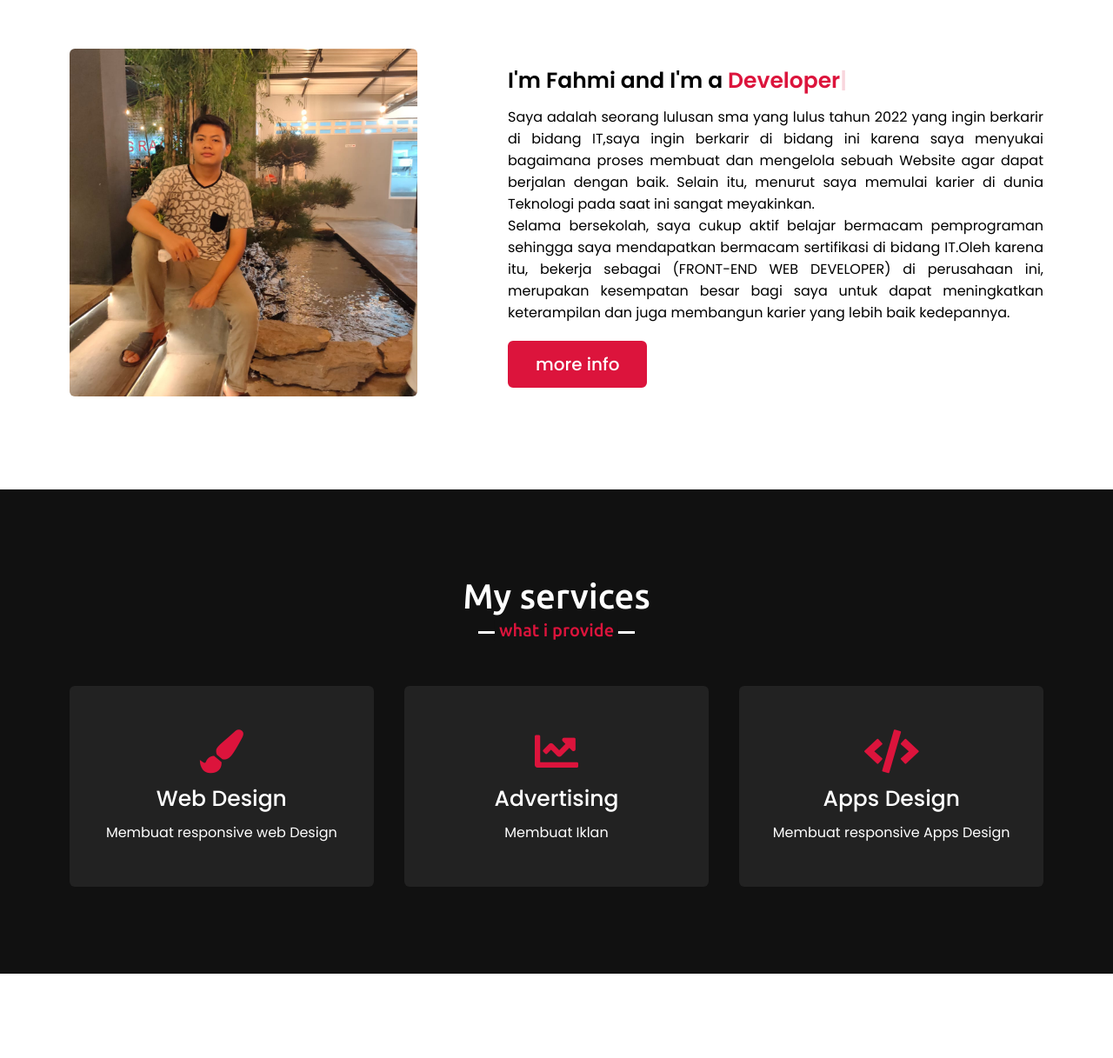
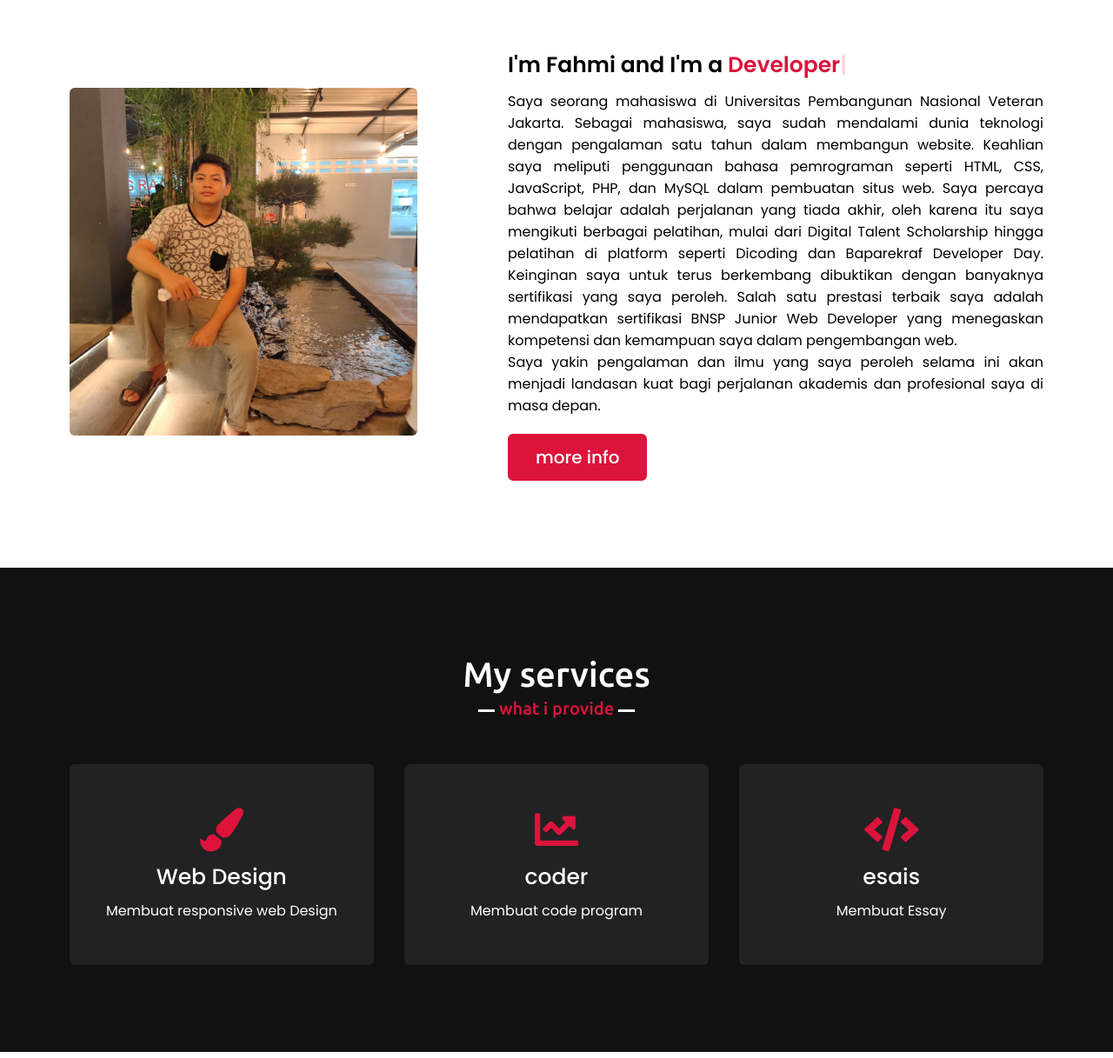
Before and after one commit to fhmi18/Webportfolio.github.io, a plain HTML site: page index.html in a window 1280 px wide. Shown: the part 970-2187 px from the top of the page at 87% size. Drawn offline with nearby package versions, Linux system fonts and the light colour scheme.

Commit message:
Update index.html

```diff
--- a/index.html
+++ b/index.html
@@ -56,8 +56,8 @@
                 </div>
                 <div class="column right">
                     <div class="text">I'm Fahmi and I'm a <span class="typing-2"></span></div>
-                    <p>Saya adalah seorang lulusan sma yang lulus tahun 2022 yang ingin berkarir di bidang IT,saya ingin berkarir di bidang ini karena saya menyukai bagaimana proses membuat dan mengelola sebuah Website agar dapat berjalan dengan baik. Selain itu, menurut saya memulai karier di dunia Teknologi pada saat ini sangat meyakinkan.
-                    <br>Selama bersekolah, saya cukup aktif belajar bermacam pemprograman sehingga saya mendapatkan bermacam sertifikasi di bidang IT.Oleh karena itu, bekerja sebagai (FRONT-END WEB DEVELOPER) di perusahaan ini, merupakan kesempatan besar bagi saya untuk dapat meningkatkan keterampilan dan juga membangun karier yang lebih baik kedepannya.</p>
+                    <p>Saya seorang mahasiswa di Universitas Pembangunan Nasional Veteran Jakarta. Sebagai mahasiswa, saya sudah mendalami dunia teknologi dengan pengalaman satu tahun dalam membangun website. Keahlian saya meliputi penggunaan bahasa pemrograman seperti HTML, CSS, JavaScript, PHP, dan MySQL dalam pembuatan situs web. Saya percaya bahwa belajar adalah perjalanan yang tiada akhir, oleh karena itu saya mengikuti berbagai pelatihan, mulai dari Digital Talent Scholarship hingga pelatihan di platform seperti Dicoding dan Baparekraf Developer Day. Keinginan saya untuk terus berkembang dibuktikan dengan banyaknya sertifikasi yang saya peroleh. Salah satu prestasi terbaik saya adalah mendapatkan sertifikasi BNSP Junior Web Developer yang menegaskan kompetensi dan kemampuan saya dalam pengembangan web.
+                    <br> Saya yakin pengalaman dan ilmu yang saya peroleh selama ini akan menjadi landasan kuat bagi perjalanan akademis dan profesional saya di masa depan.</p>
                     <a href="#">more info</a>
                 </div>
             </div>
@@ -79,15 +79,15 @@
                 <div class="card">
                     <div class="box">
                         <i class="fas fa-chart-line"></i>
-                        <div class="text">Advertising</div>
-                        <p>Membuat Iklan</p>
+                        <div class="text">coder</div>
+                        <p>Membuat code program</p>
                     </div>
                 </div>
                 <div class="card">
                     <div class="box">
                         <i class="fas fa-code"></i>
-                        <div class="text">Apps Design</div>
-                        <p>Membuat responsive Apps Design </p>
+                        <div class="text">esais</div>
+                        <p>Membuat Essay</p>
                     </div>
                 </div>
                </div>
@@ -243,7 +243,7 @@
 
     <!-- footer section start -->
     <footer>
-        <span>Created By <a href="">Fahmi</a> | <span class="far fa-copyright"></span> 2022 All rights reserved.</span>
+        <span>Created By <a href="https://wa.me/6288210094890">Fahmi</a> | <span class="far fa-copyright"></span> 2022 All rights reserved.</span>
     </footer>
 
     <script src="script.js"></script>
```
